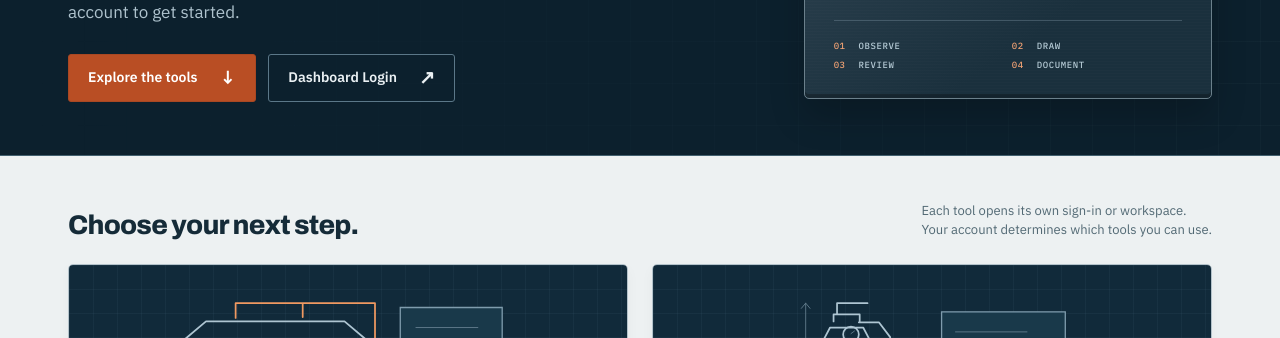
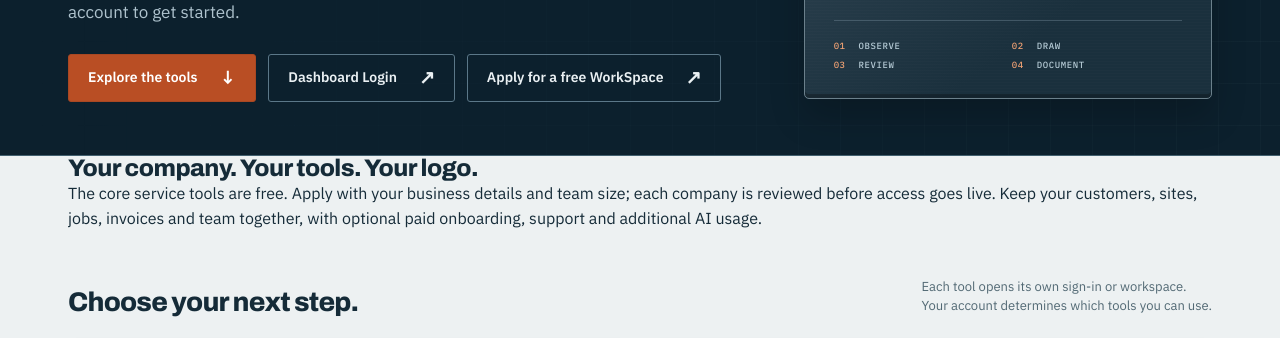
Before and after one commit to Dgull01/EngineCore, a plain HTML site: page tools-and-forms.html in a window 1280 px wide. Shown: the part 452-790 px from the top of the page. Drawn offline with Linux system fonts and the light colour scheme.

Commit message:
Add free company WorkSpace signup links (#5)
Add reviewed company application links and explain free core tools on the public home and Tools & Forms pages.

```diff
--- a/tools-and-forms.html
+++ b/tools-and-forms.html
@@ -29,9 +29,10 @@
   </header>
   <main id="main">
     <section class="tools-hero"><div class="ec-shell tools-hero-in">
-      <div><span class="tools-eyebrow">EngineCore / Tools &amp; Forms</span><h1>From the field to a finished record.</h1><p>Capture what you find. Draw what you need to explain. Bring the evidence together. Choose the tool for the work in front of you, with one EngineCore account to get started.</p><div class="tools-hero-actions"><a class="tools-button" href="#tools">Explore the tools <span class="arrow" aria-hidden="true">↓</span></a><a class="tools-button secondary" href="https://workspace.enginecore.org/portal">Dashboard Login <span class="arrow" aria-hidden="true">↗</span></a></div></div>
+      <div><span class="tools-eyebrow">EngineCore / Tools &amp; Forms</span><h1>From the field to a finished record.</h1><p>Capture what you find. Draw what you need to explain. Bring the evidence together. Choose the tool for the work in front of you, with one EngineCore account to get started.</p><div class="tools-hero-actions"><a class="tools-button" href="#tools">Explore the tools <span class="arrow" aria-hidden="true">↓</span></a><a class="tools-button secondary" href="https://workspace.enginecore.org/portal">Dashboard Login <span class="arrow" aria-hidden="true">↗</span></a><a class="tools-button secondary" href="https://workspace.enginecore.org/companies/apply">Apply for a free WorkSpace <span class="arrow" aria-hidden="true">↗</span></a></div></div>
       <aside class="tools-titleplate" aria-label="EngineCore tool collection"><span class="tag">Built around the work</span><strong>One account.<br>Your working tools.</strong><p>Start with an inspection, a drawing, a pipe route or a question. Open the tools enabled for you from your dashboard.</p><div class="plate-stages"><span><b>01</b> Observe</span><span><b>02</b> Draw</span><span><b>03</b> Review</span><span><b>04</b> Document</span></div></aside>
     </div></section>
+    <section class="ec-shell" aria-label="Free company WorkSpace"><h2>Your company. Your tools. Your logo.</h2><p>The core service tools are free. Apply with your business details and team size; each company is reviewed before access goes live. Keep your customers, sites, jobs, invoices and team together, with optional paid onboarding, support and additional AI usage.</p></section>
     <section class="tool-catalogue ec-shell" id="tools" aria-labelledby="tools-heading">
       <div class="catalogue-heading"><h2 id="tools-heading">Choose your next step.</h2><p>Each tool opens its own sign-in or workspace.<br>Your account determines which tools you can use.</p></div>
       <div class="tool-grid">
```
Also changed, not shown: index.html (+1 -1 lines).
